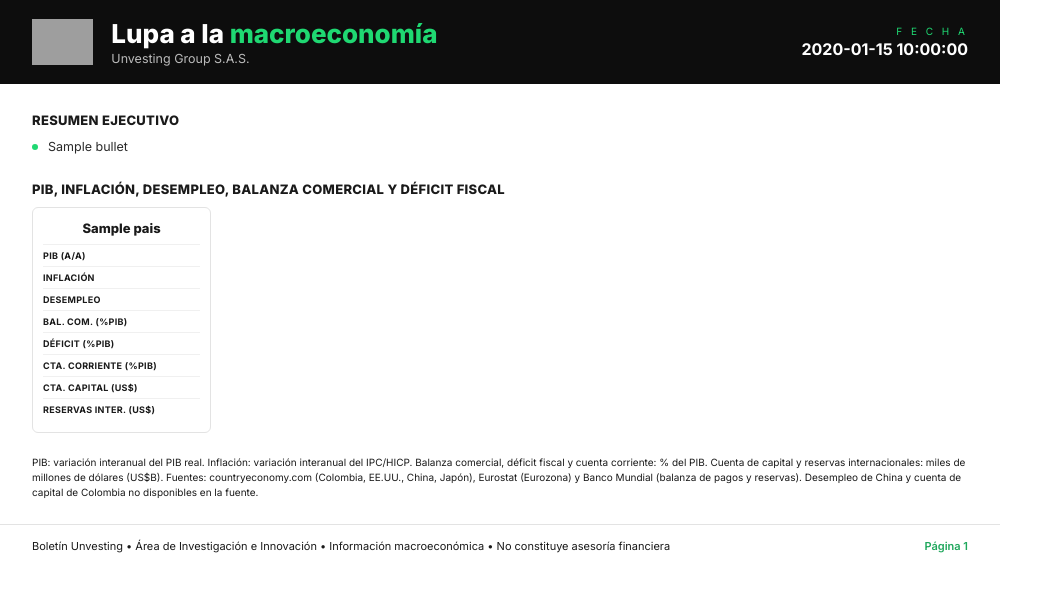
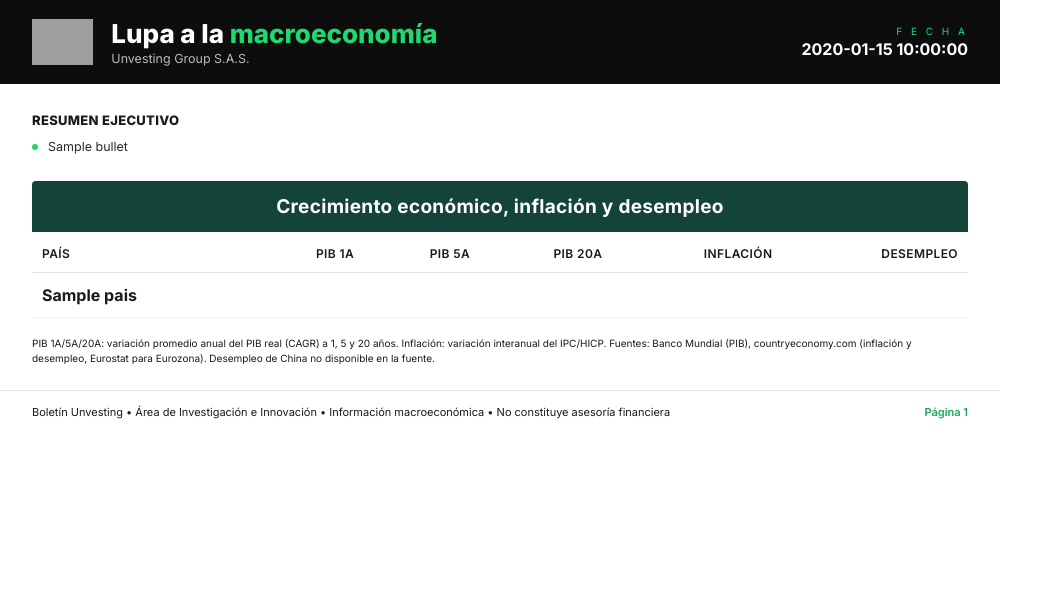
Before and after one commit to jegranadosr-cmyk/BoletinMacro, a Python web app: template templates/page1.html in a window 1280 px wide. Shown: the top 592 px of the page, without its empty margins (0-1063 px from the left). Run offline with Jinja, Linux system fonts and the light colour scheme; the template is opened without the code that fills it: most values are stand-ins (such as "Sample title", 1, 10 or a date in 2020); grey boxes are pictures that could not be loaded.

Commit message:
Rediseno completo: tablas en vez de tarjetas, 9 regiones (Eurozona + 4 paises), PIB a 1/5/20 anos
- fetch_growth.py (nuevo): CAGR del PIB real a 1/5/20 anos via Banco Mundial,
  fuente unica y consistente para las 9 regiones (incluida la Eurozona)
- fetch_countryeconomy.py, fetch_debt_bonds.py, fetch_worldbank.py: se
  agregan Francia, Alemania, Italia y Espana ademas de la Eurozona en
  conjunto (antes solo Francia representaba a la Eurozona)
- fetch_eurostat.py ya no calcula PIB propio (reemplazado por fetch_growth.py)
- main.py reensambla todo por region con un orden canonico (REGIONES)
- Layout rediseñado de tarjetas a tablas (mucho mas denso para 9 paises x
  8-10 indicadores); 3 paginas bien balanceadas (84-94% de llenado, sin
  espacios muertos ni contenido cortado):
  pagina 1: resumen ejecutivo + crecimiento/inflacion/desempleo
  pagina 2: balanza de pagos + tasas/deuda/bono + riesgo pais/rating
  pagina 3: mercados clave + noticias + equipo responsable
- nueva clase CSS boletin-table-xl para la tabla principal de pagina 1
  (altura ajustada empiricamente midiendo scrollHeight con Playwright)

Co-Authored-By: Claude Sonnet 5 <noreply@anthropic.com>

```diff
--- a/templates/base.css
+++ b/templates/base.css
@@ -105,6 +105,12 @@ table.boletin-table tbody tr:nth-child(even) { background: #fafafa; }
 table.boletin-table td.num { text-align: right; font-variant-numeric: tabular-nums; }
 table.boletin-table td.name { font-weight: 700; }
 table.boletin-table td.sub { color: var(--text-muted); font-size: 11.5px; }
+
+/* larger variant for a single hero table (e.g. page1's headline comparison) */
+table.boletin-table-xl { font-size: 16px; }
+table.boletin-table-xl caption.caption-lg { font-size: 19px; padding: 14px 0; }
+table.boletin-table-xl thead th { font-size: 12px; padding: 14px 10px 11px; }
+table.boletin-table-xl tbody td { padding: 12px 10px; }
 
 .dot { display: inline-block; width: 7px; height: 7px; border-radius: 50%; margin-right: 6px; }
 .dot.up { background: var(--green-text); }
@@ -248,27 +254,6 @@ table.boletin-table td.sub { color: var(--text-muted); font-size: 11.5px; }
 
 .footnote { font-size: 10px; color: var(--text-muted); margin-top: 6px; line-height: 1.5; }
 
-/* ---- macro region cards (boletin macro) ---- */
-.macro-grid {
-  display: grid;
-  grid-template-columns: repeat(5, 1fr);
-  gap: 10px;
-  margin-bottom: 22px;
-}
-.macro-card {
-  background: #fff;
-  border: 1.5px solid var(--gray-border);
-  border-radius: 6px;
-  padding: 12px 10px;
-}
-.macro-card .region { font-size: 13px; font-weight: 800; margin-bottom: 8px; text-align: center; }
-.macro-stat { display: flex; justify-content: space-between; align-items: baseline; padding: 5px 0; border-top: 1px solid #f0f0f0; }
-.macro-stat:first-of-type { border-top: none; }
-.macro-stat .label { font-size: 9px; color: var(--text-muted); font-weight: 700; letter-spacing: 0.3px; }
-.macro-stat .value { font-size: 13px; font-weight: 800; }
-.macro-stat .value.up { color: var(--green-text); }
-.macro-stat .value.down { color: var(--red-text); }
-
 /* ---- news items (boletin macro) ---- */
 .news-item {
   border: 1px solid var(--gray-border);
--- a/templates/page1.html
+++ b/templates/page1.html
@@ -30,51 +30,28 @@
       {% endfor %}
     </ul>
 
-    <div class="section-title">PIB, INFLACIÓN, DESEMPLEO, BALANZA COMERCIAL Y DÉFICIT FISCAL</div>
-    <div class="macro-grid">
+    <table class="boletin-table boletin-table-xl">
+      <caption class="caption-lg">Crecimiento económico, inflación y desempleo</caption>
+      <thead><tr>
+        <th>País</th><th class="num">PIB 1A</th><th class="num">PIB 5A</th><th class="num">PIB 20A</th>
+        <th class="num">Inflación</th><th class="num">Desempleo</th>
+      </tr></thead>
+      <tbody>
       {% for d in macro_indicadores %}
-        <div class="macro-card">
-          <div class="region">{{ d.pais }}</div>
-          <div class="macro-stat">
-            <span class="label">PIB (A/A)</span>
-            <span class="value {{ 'up' if (d.pib_crecimiento or 0) >= 0 else 'down' }}">{{ pct_plain(d.pib_crecimiento) }}</span>
-          </div>
-          <div class="macro-stat">
-            <span class="label">INFLACIÓN</span>
-            <span class="value">{{ pct_plain(d.inflacion) }}</span>
-          </div>
-          <div class="macro-stat">
-            <span class="label">DESEMPLEO</span>
-            <span class="value">{{ pct_plain(d.desempleo) }}</span>
-          </div>
-          <div class="macro-stat">
-            <span class="label">BAL. COM. (%PIB)</span>
-            <span class="value {{ 'up' if (d.balanza_comercial_pib or 0) >= 0 else 'down' }}">{{ pct_plain(d.balanza_comercial_pib) }}</span>
-          </div>
-          <div class="macro-stat">
-            <span class="label">DÉFICIT (%PIB)</span>
-            <span class="value {{ 'up' if (d.deficit_fiscal_pib or 0) >= 0 else 'down' }}">{{ pct_plain(d.deficit_fiscal_pib) }}</span>
-          </div>
-          <div class="macro-stat">
-            <span class="label">CTA. CORRIENTE (%PIB)</span>
-            <span class="value {{ 'up' if (d.cuenta_corriente_pib or 0) >= 0 else 'down' }}">{{ pct_plain(d.cuenta_corriente_pib) }}</span>
-          </div>
-          <div class="macro-stat">
-            <span class="label">CTA. CAPITAL (US$)</span>
-            <span class="value {{ 'up' if (d.cuenta_capital_usd or 0) >= 0 else 'down' }}">{{ fmt_usd_billions(d.cuenta_capital_usd) }}</span>
-          </div>
-          <div class="macro-stat">
-            <span class="label">RESERVAS INTER. (US$)</span>
-            <span class="value">{{ fmt_usd_billions_plain(d.reservas_internacionales_usd) }}</span>
-          </div>
-        </div>
+        <tr>
+          <td class="name">{{ d.pais }}</td>
+          <td class="num">{{ pct_span(d.pib_1a) }}</td>
+          <td class="num">{{ pct_span(d.pib_5a) }}</td>
+          <td class="num">{{ pct_span(d.pib_20a) }}</td>
+          <td class="num">{{ pct_plain(d.inflacion) }}</td>
+          <td class="num">{{ pct_plain(d.desempleo) }}</td>
+        </tr>
       {% endfor %}
-    </div>
-
+      </tbody>
+    </table>
     <div class="footnote">
-      PIB: variación interanual del PIB real. Inflación: variación interanual del IPC/HICP. Balanza comercial, déficit fiscal y cuenta corriente: % del PIB.
-      Cuenta de capital y reservas internacionales: miles de millones de dólares (US$B).
-      Fuentes: countryeconomy.com (Colombia, EE.UU., China, Japón), Eurostat (Eurozona) y Banco Mundial (balanza de pagos y reservas). Desempleo de China y cuenta de capital de Colombia no disponibles en la fuente.
+      PIB 1A/5A/20A: variación promedio anual del PIB real (CAGR) a 1, 5 y 20 años. Inflación: variación interanual del IPC/HICP.
+      Fuentes: Banco Mundial (PIB), countryeconomy.com (inflación y desempleo, Eurostat para Eurozona). Desempleo de China no disponible en la fuente.
     </div>
   </div>
 
```
Also changed, not shown: fetch_countryeconomy.py (+12 -19 lines), fetch_debt_bonds.py (+10 -6 lines), fetch_eurostat.py (+3 -9 lines), fetch_growth.py (added, +81 -0 lines), fetch_worldbank.py (+19 -5 lines), main.py (+39 -16 lines), resumen.py (+12 -6 lines), templates/page2.html (+27 -21 lines), templates/page3.html (+20 -2 lines).
